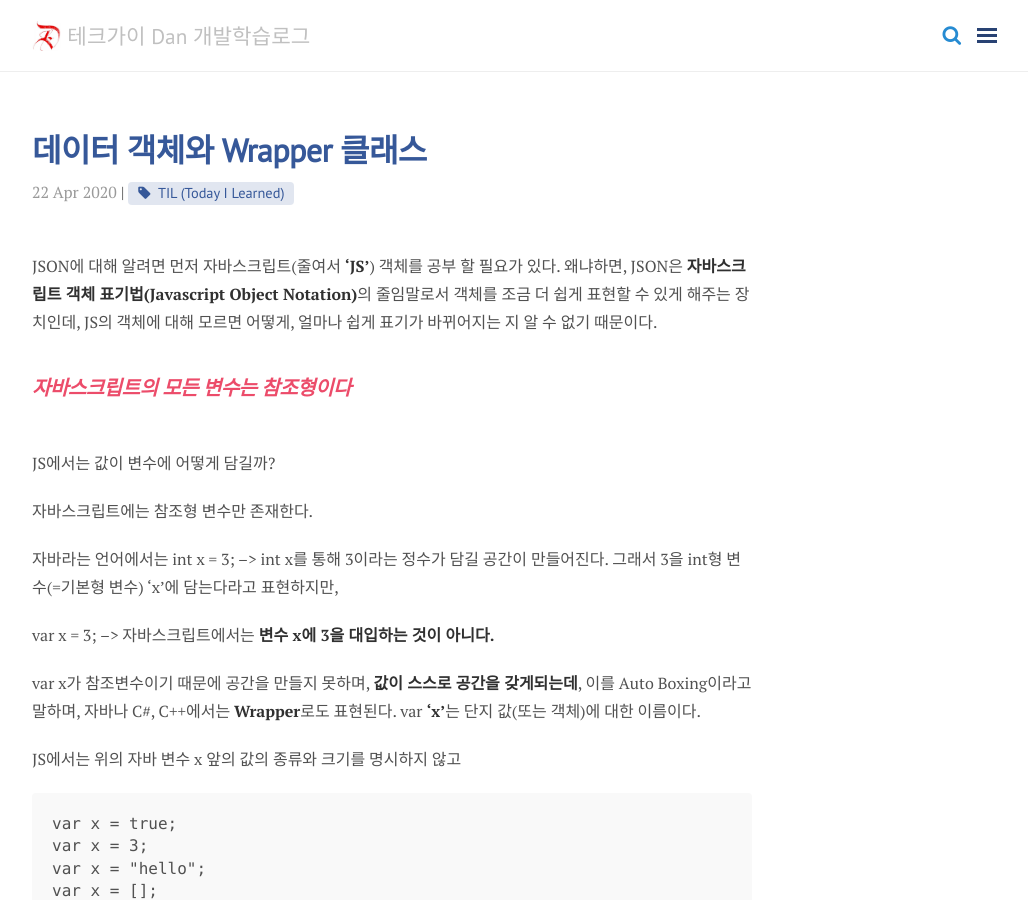
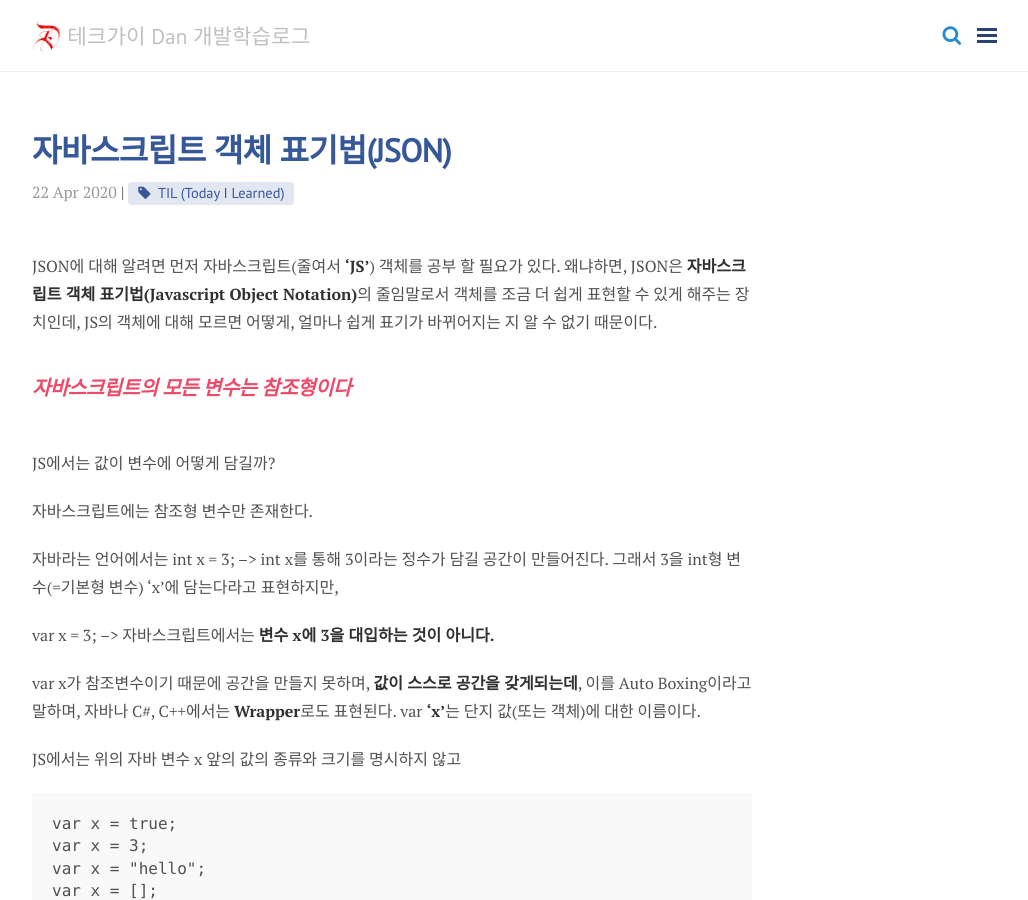
Before and after one commit to aleatorik/aleatorik.github.io, a Jekyll site: the page built from _posts/2020-04-22-date-object-and-wrapper-class.md, in a window 1280 px wide and 900 px high. Shown: the whole window, without its empty margins (248-1276 px from the left). Built offline with Jekyll 4.4.1, drawn with Linux system fonts in a browser that asks for light colours; nearby versions of some CDN libraries; comment, search, counter and statistics services are not loaded.

Commit message:
fix: Change the post title

```diff
--- a/_posts/2020-04-22-date-object-and-wrapper-class.md
+++ b/_posts/2020-04-22-date-object-and-wrapper-class.md
@@ -1,6 +1,6 @@
 ---
 layout: post
-title: 데이터 객체와 Wrapper 클래스
+title: 자바스크립트 객체 표기법(JSON)
 category: TIL (Today I Learned)
 tags: [TIL (Today I Learned)]
 ---
```
